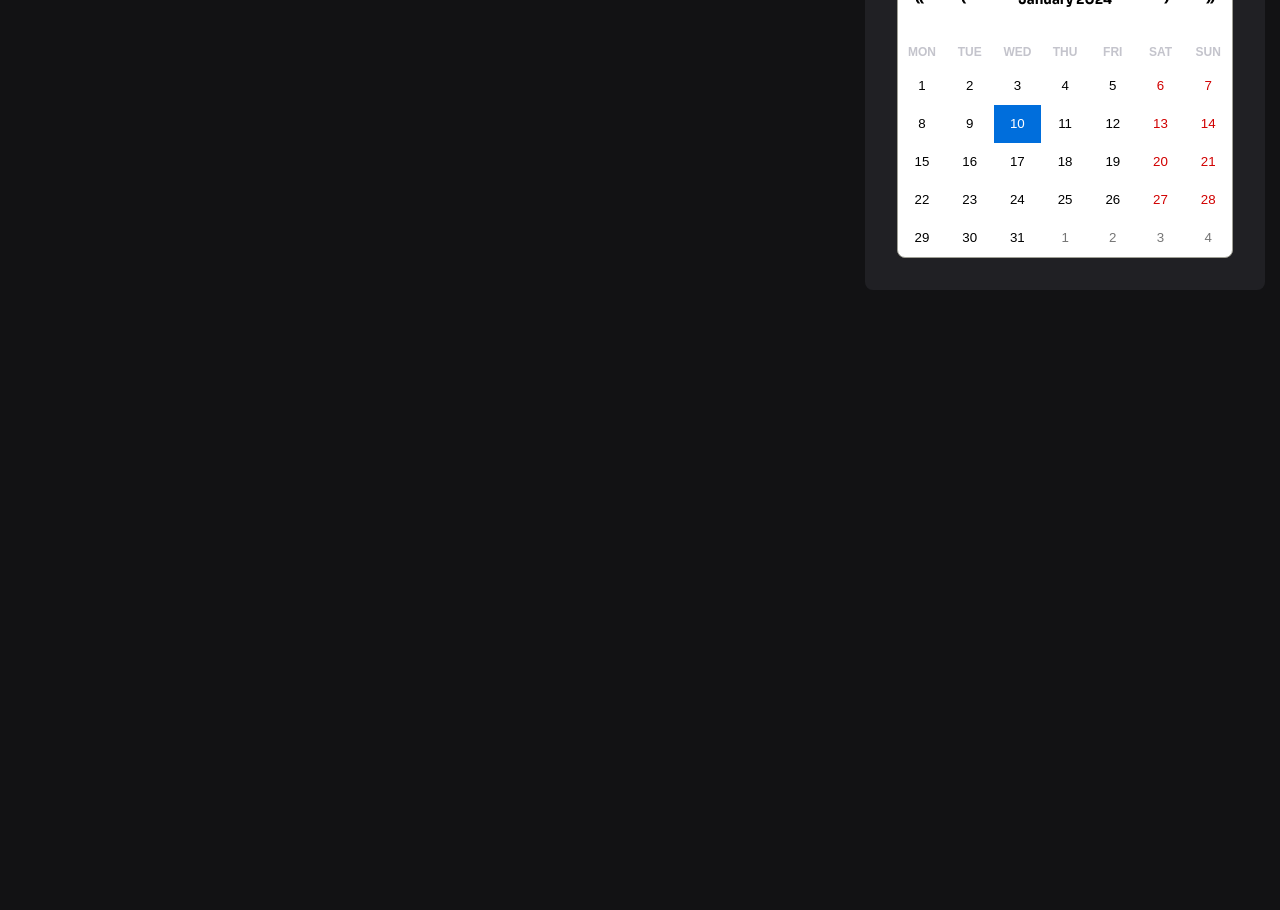
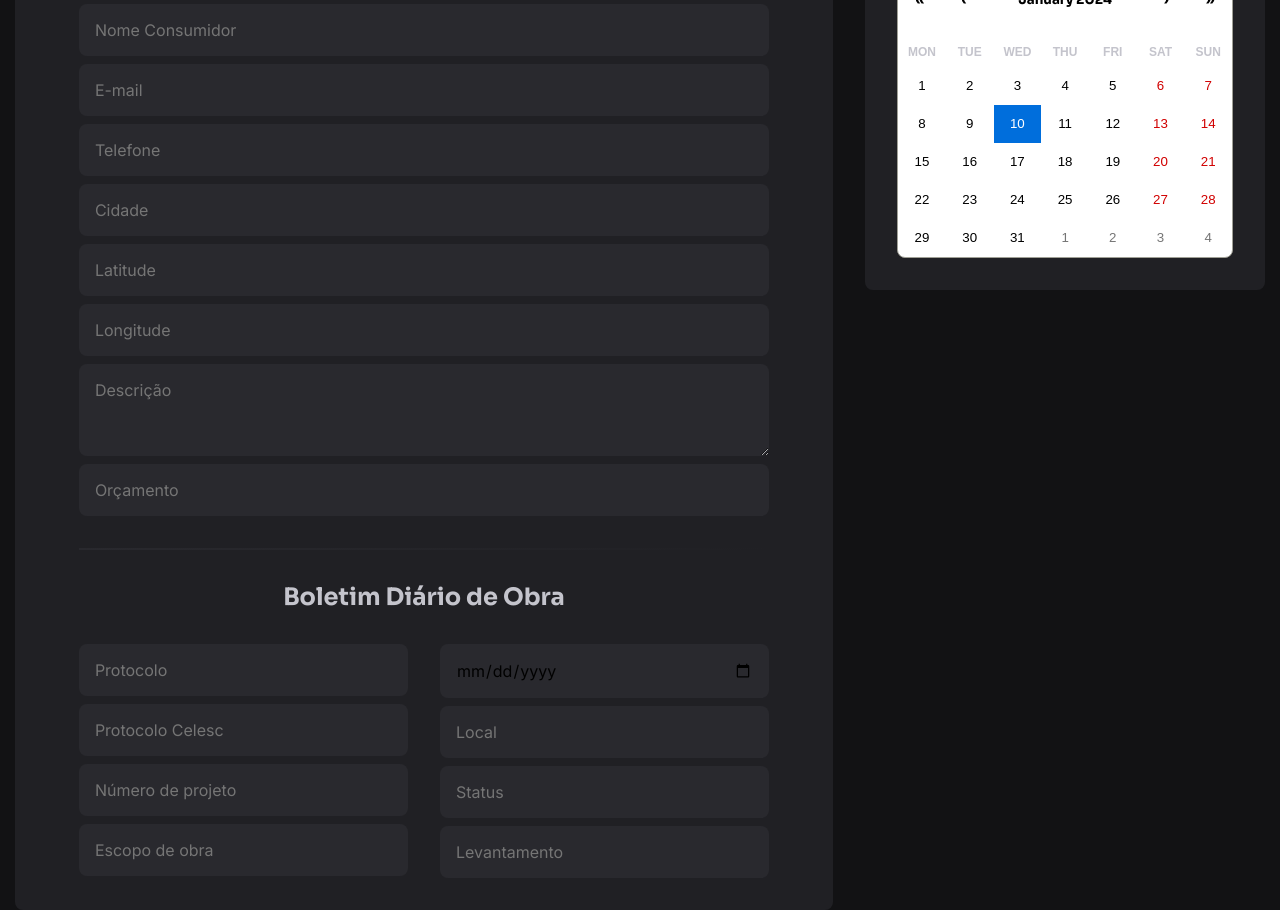
Before and after one commit to UelitonCamargo/Energy, a React (Vite) app: page /createprotocolorder in a window 1280 px wide. Shown: the part 380-1290 px from the top of the page. Before the commit the page ends 972 px from the top, so only its background shows below. Built offline with nearby package versions, Linux system fonts and the light colour scheme.

Commit message:
Algumas alteracoes no createProtocol

```diff
--- /dev/null
+++ b/src/Components/FormProtocol/index.tsx
@@ -0,0 +1,41 @@
+import { AdministrativeDataContainer, FormContainer, IdentificationProjectProtocolContainer, InputContainer, ProtocolStatus, TextAreaContainer, WorkReport, WorkReportContainer } from "./styles";
+
+export function FormProtocol() {
+    return (
+        <FormContainer>
+            <AdministrativeDataContainer>
+                <InputContainer placeholder="Projetista Celesc" type="text" />
+                <InputContainer placeholder="AES" type="number" />
+                <InputContainer placeholder="UC Referência" type="number" />
+                <InputContainer placeholder="Nome Consumidor" type="text" />
+                <InputContainer placeholder="E-mail" type="E-mail" />
+                <InputContainer placeholder="Telefone" type="number" />
+                <InputContainer placeholder="Cidade" type="text" />
+                <InputContainer placeholder="Latitude" type="number" />
+                <InputContainer placeholder="Longitude" type="number" />
+                <TextAreaContainer cols={3} rows={3} placeholder="Descrição" />
+
+                <InputContainer placeholder="Orçamento" type="number" />
+
+            </AdministrativeDataContainer>
+
+            <WorkReportContainer>
+                <h2>Boletim Diário de Obra</h2>
+                <WorkReport>
+                    <IdentificationProjectProtocolContainer>
+                        <InputContainer placeholder="Protocolo" type="number" />
+                        <InputContainer placeholder="Protocolo Celesc" type="number" />
+                        <InputContainer placeholder="Número de projeto" type="number" />
+                        <InputContainer placeholder="Escopo de obra" type="text" />
+                    </IdentificationProjectProtocolContainer>
+                    <ProtocolStatus>
+                        <InputContainer placeholder="Data" type="date" />
+                        <InputContainer placeholder="Local" type="text" />
+                        <InputContainer placeholder="Status" type="text" />
+                        <InputContainer placeholder="Levantamento" type="text" />
+                    </ProtocolStatus>
+                </WorkReport>
+            </WorkReportContainer>
+        </FormContainer>
+    )
+}
--- /dev/null
+++ b/src/Components/FormProtocol/styles.ts
@@ -0,0 +1,62 @@
+import styled from 'styled-components'
+
+export const FormContainer = styled.div`
+    padding: 2rem 4rem;
+`
+
+export const AdministrativeDataContainer = styled.div`
+    display: flex;
+    flex-direction: column;
+    gap: 0.5rem;
+`
+
+const Input = styled.input`
+    background-color: ${props => props.theme['gray-700']};
+    padding: 1rem 1rem;
+    border-radius: 8px;
+`
+
+export const InputContainer = styled(Input)`
+
+`
+
+export const TextAreaContainer = styled.textarea`
+    background-color: ${props => props.theme['gray-700']};
+    padding: 1rem 1rem;
+    border-radius: 8px;
+`
+
+export const WorkReportContainer = styled.div`
+    margin-top: 2rem;
+
+    border-style:solid;
+    border-image-slice: 1;
+    border-width: 2px;
+    border-left: 0;
+    border-right: 0;
+    border-bottom: 0;
+    border-image-source: linear-gradient(to right, ${props => props.theme['gray-700']}, ${props => props.theme['gray-800']});
+
+    h2 {
+        text-align: center;
+        margin: 2rem 0px;
+    }
+`
+
+export const WorkReport = styled.div`
+    display: grid;
+    grid-template-columns: repeat(2, 1fr);
+    gap: 2rem;
+`
+
+export const IdentificationProjectProtocolContainer = styled.div`
+    display: flex;
+    flex-direction: column;
+    gap: 0.5rem;
+`
+
+export const ProtocolStatus = styled.div`
+    display: flex;
+    flex-direction: column;
+    gap: 0.5rem;
+`
--- a/src/pages/CreateProtocolOrder/index.tsx
+++ b/src/pages/CreateProtocolOrder/index.tsx
@@ -6,6 +6,7 @@ import { ButtonContainer, CalendarContainer, FormContainer, MainContainer, Scree
 import 'react-calendar/dist/Calendar.css'
 
 import { useState } from 'react'
+import { FormProtocol } from '../../Components/FormProtocol';
 
 type ValuePiece = Date | null
 
@@ -20,10 +21,7 @@ export function CreateProtocolOrder() {
             <MainContainer>
                 <ScreenContainer>
                     <FormContainer>
-                        <p>Form</p>
-                        <p>Form</p>
-                        <p>Form</p>
-                        <p>Form</p>
+                        <FormProtocol />
                     </FormContainer>
                     <CalendarContainer>
                         <ButtonContainer>Voltar</ButtonContainer>
```
